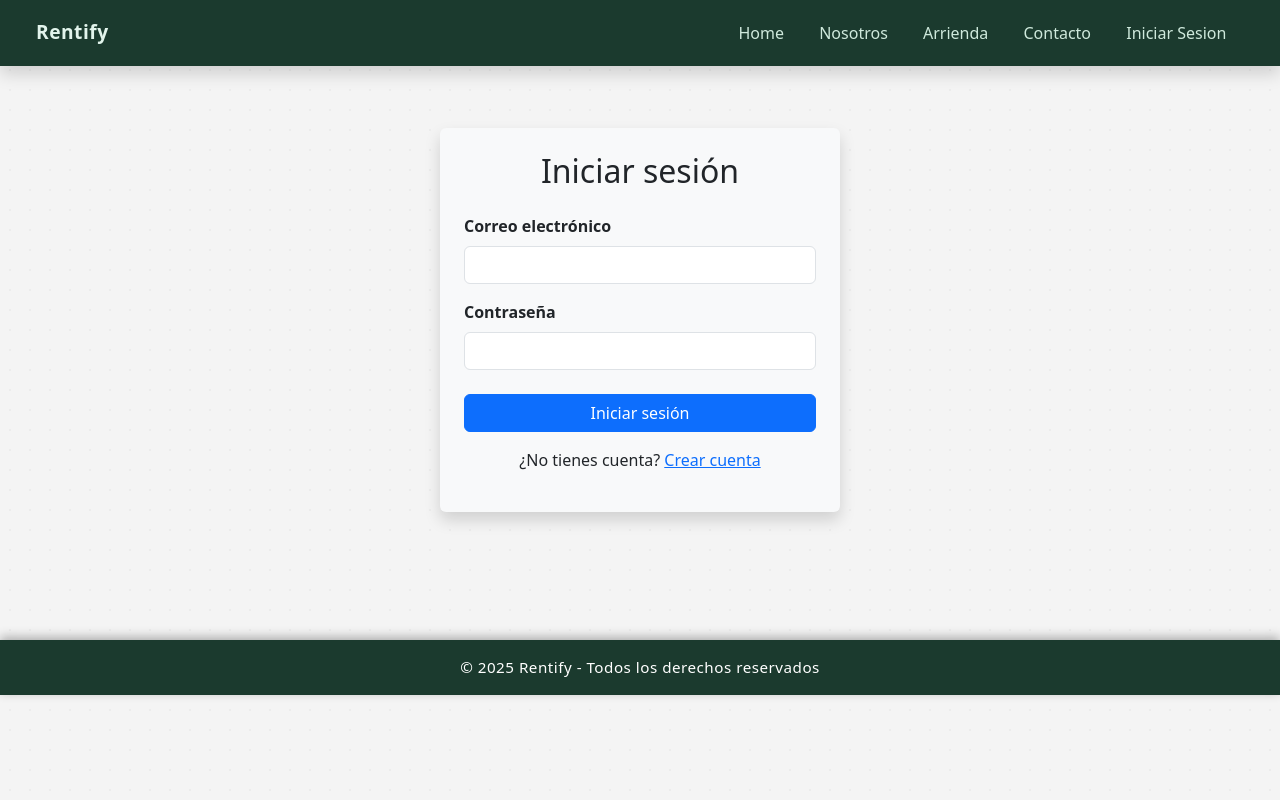
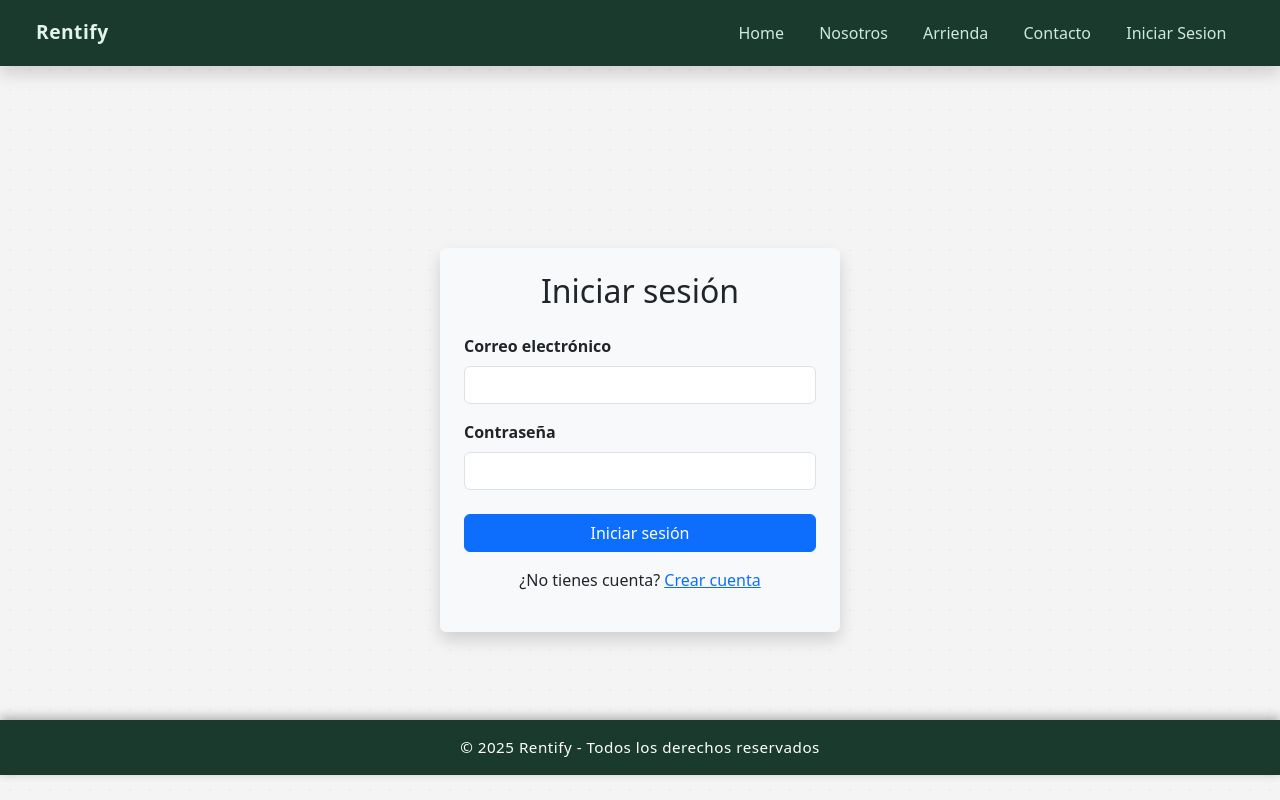
Before and after one commit to fergonzalez1717/viteRentify, a React (Vite) app: page /login in a window 1280 px wide. Built offline with nearby package versions, Linux system fonts and the light colour scheme.

Commit message:
pequeñas modificaciones de css

```diff
--- a/src/App.css
+++ b/src/App.css
@@ -434,3 +434,13 @@ html, body {
   background-size: 20px 20px;
   background-repeat: repeat;
 }
+
+/* compensar el navbar fijo */
+.main-content {
+  padding-top: 80px; /* ajusta según la altura real de tu navbar */
+}
+
+/*la página Home no necesita ese padding */
+.home-page .main-content {
+  padding-top: 0;
+}
--- a/src/App.tsx
+++ b/src/App.tsx
@@ -1,4 +1,4 @@
-import { Routes, Route, Link, useNavigate } from "react-router-dom";
+import { Routes, Route, Link, useNavigate,useLocation } from "react-router-dom";
 import { useState, useEffect } from "react";
 import Home from "./paginas/home";
 import Nosotros from "./paginas/nosotros";
@@ -11,7 +11,8 @@ import Perfil from "./paginas/perfil";
 function App() {
    const [isLoggedIn, setIsLoggedIn] = useState(false);
    const navigate = useNavigate(); // para navegación interna
-
+   const location = useLocation();
+  const isHome = location.pathname === "/";
     // Verificar sesión guardada
     useEffect(() => {
     const storedLogin = localStorage.getItem("isLoggedIn");
@@ -80,7 +81,7 @@ function App() {
       </nav>
 
        {/* CONTENIDO PRINCIPAL */}
-      <div className="main-content">
+      <div className={`main-content ${isHome && "home-page"}`}>
         <Routes>
           <Route path="/" element={<Home />} />
           <Route path="/nosotros" element={<Nosotros />} />
--- a/src/paginas/arrienda.tsx
+++ b/src/paginas/arrienda.tsx
@@ -56,7 +56,7 @@ const Arrienda: React.FC = () => {
 
   return (
     <div className="container my-5">
-      <h1 className="text-center mb-4 text-white fw-bold">Arriendos Disponibles</h1>
+      <h1 className="text-center mb-4 e fw-bold">Arriendos Disponibles</h1>
       <div className="row g-4">
         {inmueble.map((m) => (
           <div className="col-md-4" key={m.id}>
```
